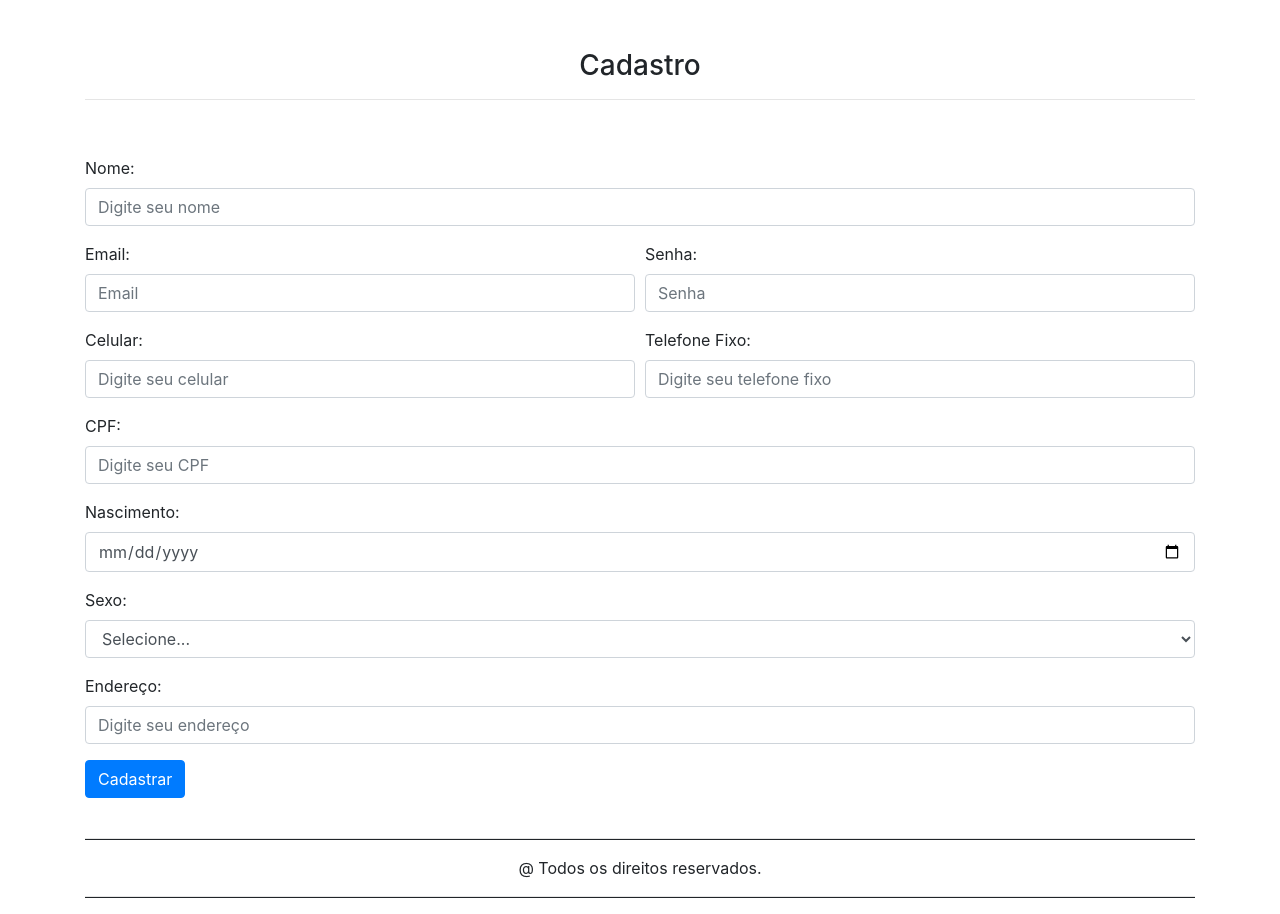
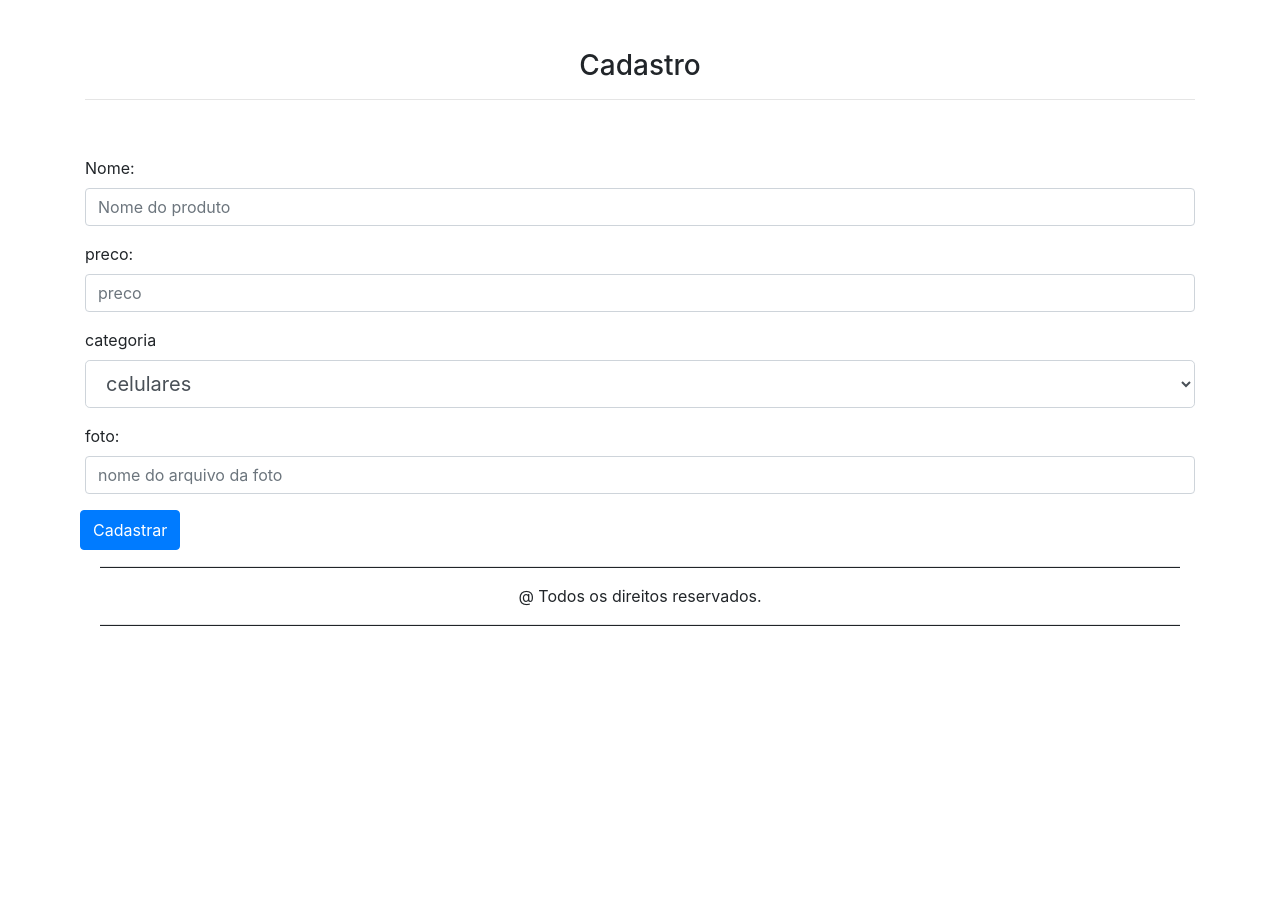
Before and after one commit to IgorDA/ProjetoOriginal, a PHP site: page /cadastroproduto.php in a window 1280 px wide. Shown: the part 343-1257 px from the top of the page. After the commit the page ends 969 px from the top, so only its background shows below. Run offline with PHP 8.4, Linux system fonts and the light colour scheme; the visitor is signed in with stand-in values (Sample User, id 1); some libraries are stand-ins or nearby versions.

Commit message:
adicao, alteracao e exclusao de produto

```diff
--- a/cadastroproduto.php
+++ b/cadastroproduto.php
@@ -21,52 +21,34 @@
 
 <div class="container">
 
-	<form method="POST" action="inserir.php">
+	<form method="POST" action="inserirproduto.php">
 	  <div class="form-row">
 
 	    <div class="form-group col-md-12">
-	      <label for="inputPassword4">Nome:</label>
-	      <input type="text" class="form-control" name="nome" id="inputPassword4" placeholder="Digite seu nome">
-	    </div>
-	    <div class="form-group col-md-6">
-	      <label for="inputEmail4">Email:</label>
-	      <input type="email"  class="form-control" name="email" id="inputEmail4" placeholder="Email">
-	    </div>
-	    <div class="form-group col-md-6">
-	      <label for="inputPassword4">Senha:</label>
-	      <input type="password"  class="form-control" name="senha" id="inputPassword4" placeholder="Senha">
-	    </div>
-	    <div class="form-group col-md-6">
-	      <label for="inputEmail4">Celular:</label>
-	      <input type="text" class="form-control" name="celular" id="inputEmail4" placeholder="Digite seu celular">
-	    </div>
-	    <div class="form-group col-md-6">
-	      <label for="inputEmail4">Telefone Fixo:</label>
-	      <input type="text" class="form-control" name="telefonefixo" id="inputEmail4" placeholder="Digite seu telefone fixo">
+	      <label >Nome:</label>
+	      <input type="text" class="form-control" name="nome" placeholder="Nome do produto">
 	    </div>
 	    <div class="form-group col-md-12">
-	      <label for="inputPassword4">CPF:</label>
-	      <input type="text" class="form-control" name="cpf" id="inputPassword4" placeholder="Digite seu CPF">
+	      <label >preco:</label>
+	      <input type="number"  class="form-control" name="preco"  placeholder="preco">
 	    </div>
+	   	<div class="form-group  col-md-12"">
+			<label for="categoria">categoria </label>
+			<select name="categoria" class="form-control form-control-lg">
+				<option value="celulares">celulares</option>
+				<option value="informatica">informatica</option>
+				<option value="eletronicos">eletronicos</option>
+				<option value="roupas">roupas</option>
+				<option value="livros">livros</option>
+				<option value="games">games</option>
+			</select>
+		</div>
 	    <div class="form-group col-md-12">
-	      <label for="inputPassword4">Nascimento:</label>
-	      <input type="date" class="form-control" name="nascimento" id="inputPassword4">
+	      <label >foto:</label>
+	      <input type="text" class="form-control" name="foto"  placeholder="nome do arquivo da foto">
 	    </div>
-	  </div>
 
-	  <div class="form-group">
-	    <label for="inputAddress">Sexo:</label>
-      <select id="inputState" class="form-control" name="sexo">
-        <option selected>Selecione...</option>
-        <option>Masculino</option>
-        <option>Feminino</option>
-      </select>
-	  </div>
-	  <div class="form-group">
-	    <label for="inputAddress">Endereço:</label>
-	    <input type="text" class="form-control" name="endereco" id="inputAddress" placeholder="Digite seu endereço">
-	  </div>
-	  <a href="inserir.php"><button type="submit" class="btn btn-primary">Cadastrar</button></a>
+	 <button type="submit" class="btn btn-primary">Cadastrar</button>
 	</form>
 	<p>&nbsp;</p>
 
```
Also changed, not shown: excluir.php (added, +18 -0 lines), excluirproduto.php (added, +40 -0 lines), inserirproduto.php (added, +32 -0 lines).
